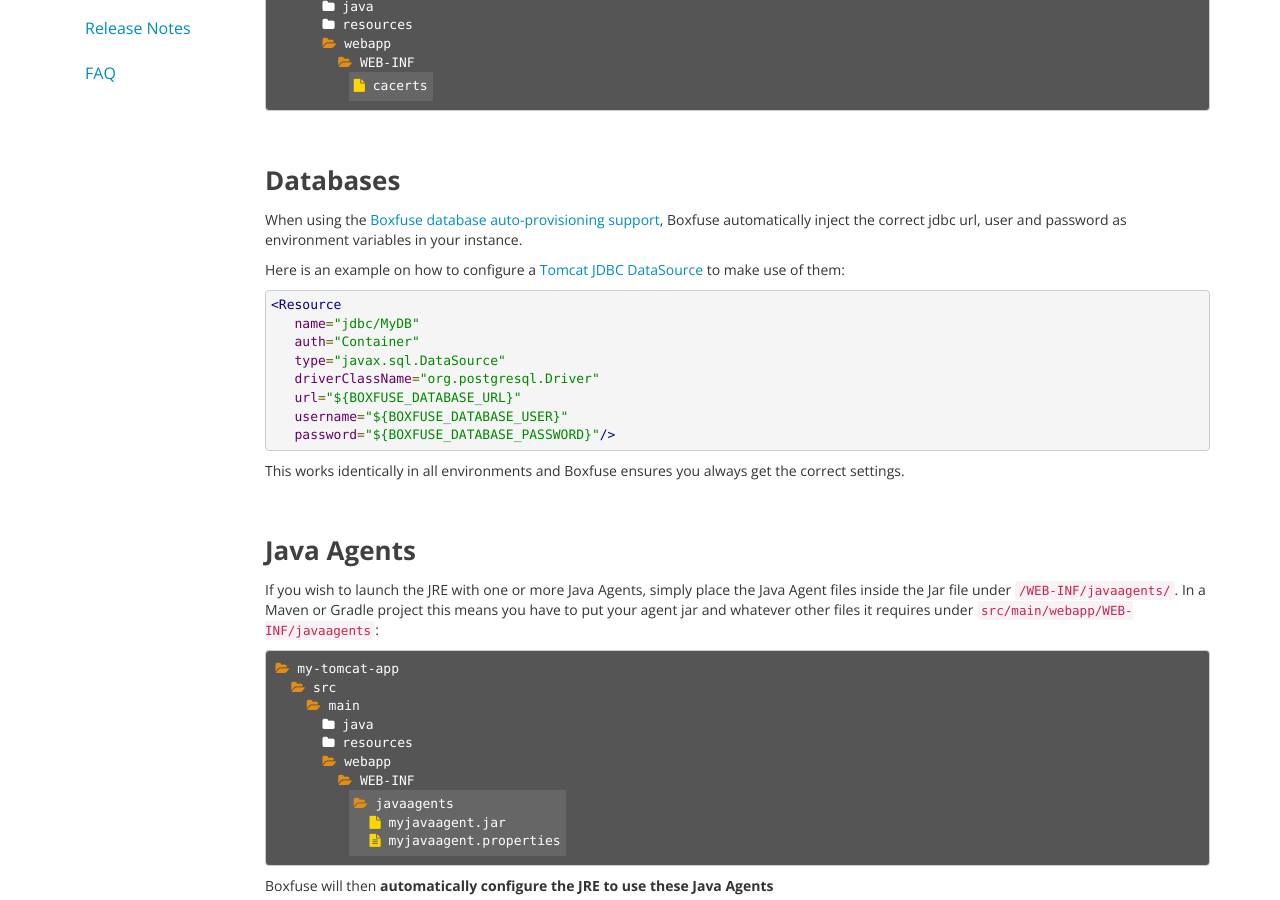
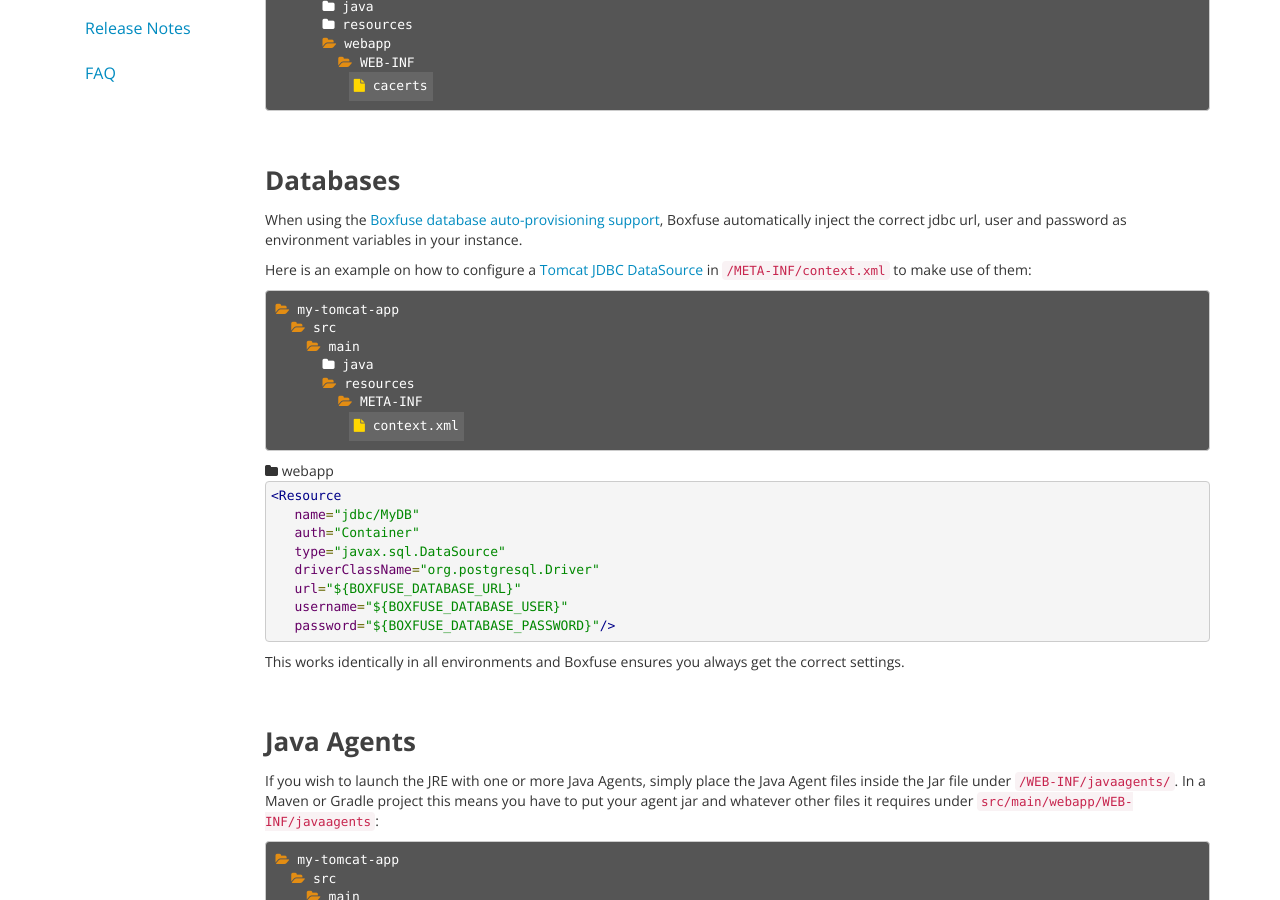
Before and after one commit to flyway/boxfuse.com, a Jekyll site: the page built from docs/payloads/tomcat.html, in a window 1280 px wide and 900 px high, scrolled down 1391 px. Built offline with Jekyll 4.4.1, drawn with Linux system fonts in a browser that asks for light colours.

Commit message:
Added filetree

```diff
--- a/docs/payloads/tomcat.html
+++ b/docs/payloads/tomcat.html
@@ -64,7 +64,16 @@ subtitle: 'Tomcat'
     <p>When using the <a href="/docs/databases">Boxfuse database auto-provisioning support</a>, Boxfuse automatically
         inject the correct jdbc url, user and password as environment variables in your instance.</p>
 
-    <p>Here is an example on how to configure a <a href="https://tomcat.apache.org/tomcat-8.0-doc/jndi-resources-howto.html#JDBC_Data_Sources">Tomcat JDBC DataSource</a> to make use of them:</p>
+    <p>Here is an example on how to configure a <a href="https://tomcat.apache.org/tomcat-8.0-doc/jndi-resources-howto.html#JDBC_Data_Sources">Tomcat JDBC DataSource</a> in <code>/META-INF/context.xml</code> to make use of them:</p>
+
+    <pre class="filetree"><i class="fa fa-folder-open"></i> my-tomcat-app
+  <i class="fa fa-folder-open"></i> src
+    <i class="fa fa-folder-open"></i> main
+      <i class="fa fa-folder"></i> java
+      <i class="fa fa-folder-open"></i> resources
+        <i class="fa fa-folder-open"></i> META-INF
+          <span><i class="fa fa-file"></i> context.xml</span></pre>
+    <i class="fa fa-folder"></i> webapp
 
     <pre class="prettyprint">&lt;Resource
    name="jdbc/MyDB"
```
